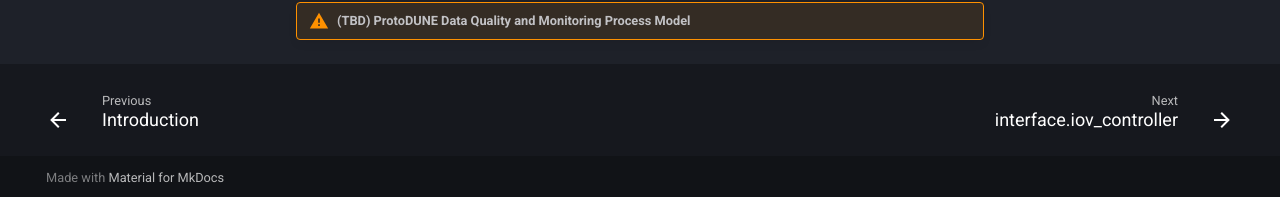
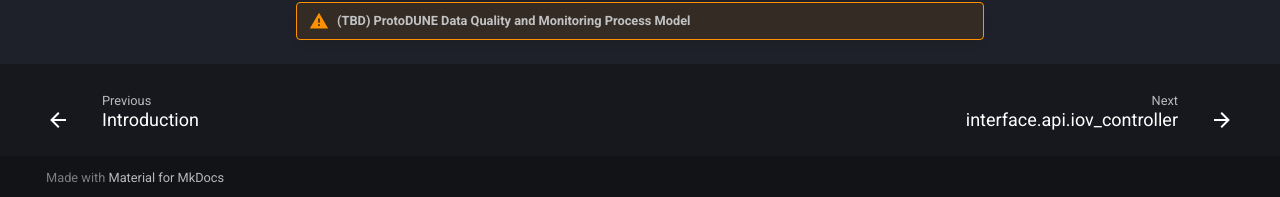
Before and after one commit to DUNE/protodune-metadex, an MkDocs documentation site: the page built from docs/architecture/event-storming.md, in a window 1280 px wide and 900 px high, scrolled down 4169 px. Shown: the part 700-897 px from the top of the window. Built offline with MkDocs 1.6.1 and Material for MkDocs 9.7.7, drawn with Linux system fonts in a browser that asks for light colours; comment, search, counter and statistics services are not loaded.

Commit message:
Changed pathing for iov_controller

```diff
--- a/mkdocs.yml
+++ b/mkdocs.yml
@@ -34,7 +34,7 @@ nav:
       - Architecture:
           - "Event Storming: Metadata Management": "architecture/event-storming.md"
       - API Reference:
-          - interface.iov_controller: "reference/api/iov_controller.md"
+          - interface.api.iov_controller: "reference/api/iov_controller.md"
 
 markdown_extensions:
   - attr_list
```
Also changed, not shown: docs/reference/api/iov_controller.md (+1 -1 lines).
